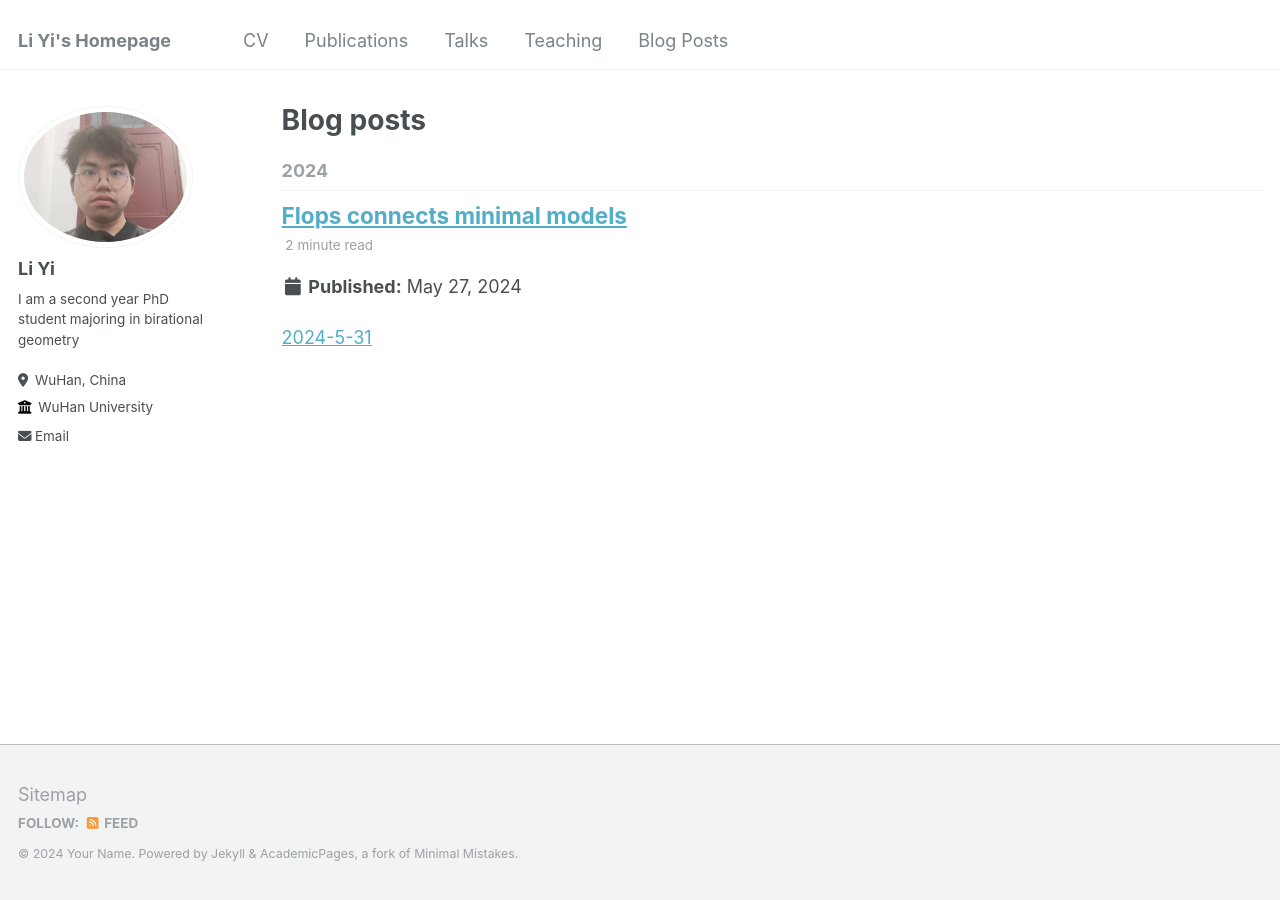
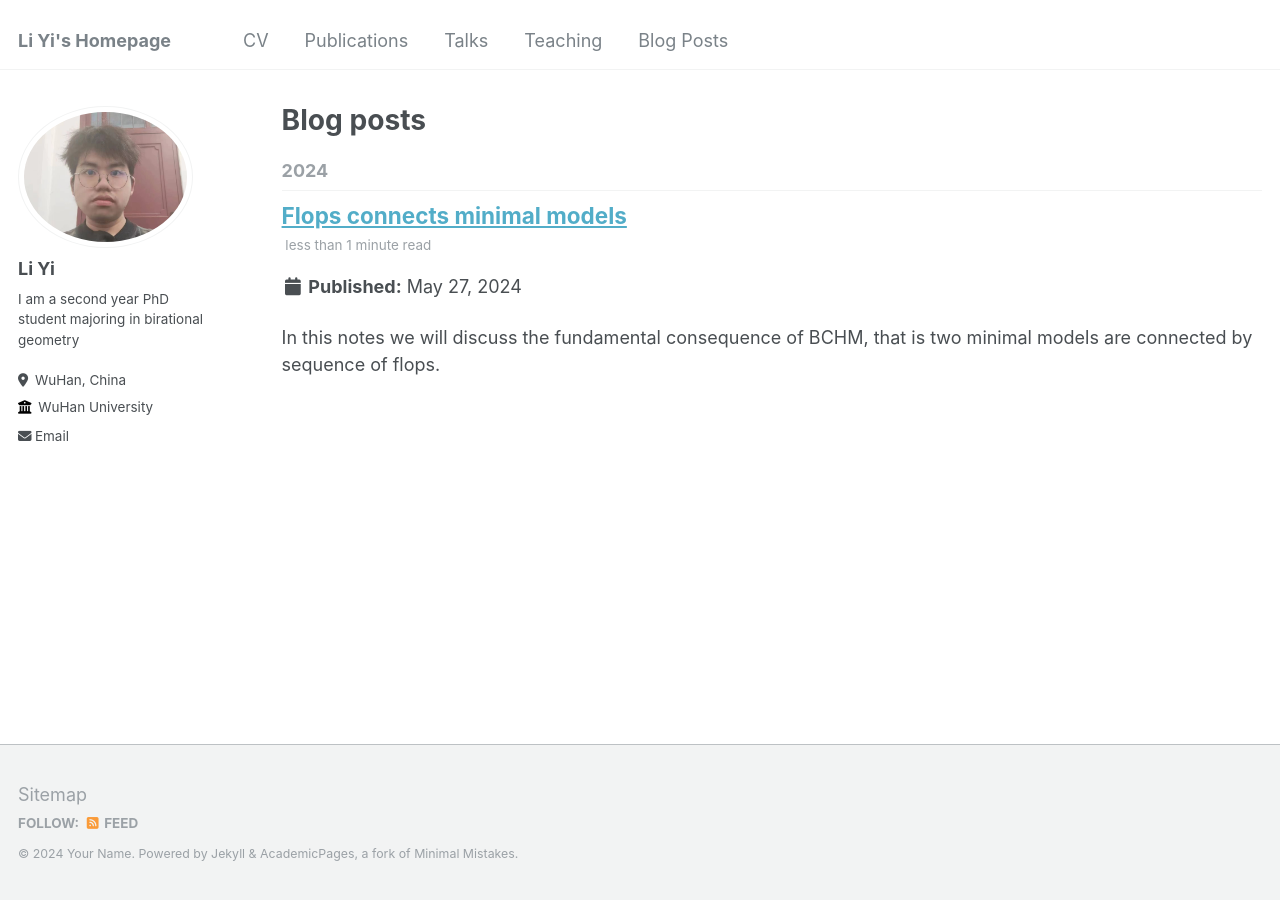
Before and after one commit to YiLimath/YiLimath.github.io, a Jekyll site: the page built from _pages/year-archive.html, in a window 1280 px wide. Built offline with Jekyll 4.4.1, drawn with Linux system fonts in a browser that asks for light colours; some of the changed lines change nothing that is shown.

Commit message:
Update 2024-05-27-blog-post-1.md

```diff
--- a/_posts/2024-05-27-blog-post-1.md
+++ b/_posts/2024-05-27-blog-post-1.md
@@ -1,40 +1,9 @@
 ---
 title: 'Flops connects minimal models'
 date: 2024-05-27
-permalink: /posts/2024/05/Flops-connect-minimal-models/
+permalink: /files/2023.10.14.pdf
 tags:
   - Birational geometry
 ---
 
-[2024-5-31](https://yilimath.github.io/)
-
-### Statement of the theorem
-
-Let $\pi:X \to U$ be projective morphism between normal variety, with $(X,\Delta)$ being KLT and $\Delta$ being big over $U$. Assume $X,Y_1,Y_2$ are $\mathbb{Q}$-factorial.
-
-Assume $\phi_i:X  \dashrightarrow Y_i$ for $i = 1,2$ be two minimal model for $(X,\Delta)$ over $U$. Let $\Gamma_i  = (\phi_i)_* \Delta$. Then $Y_1 \dashrightarrow Y_2$ is a composition of $(K_{Y_i}+\Gamma_i)$-flop over $U$.
-
-To be more precise, there exist an effective $\mathbf{Q}$-divisor $H$ on $X$ such that $(X, \Delta+D)$ is KLT and a factorization of the birational map
-$$\alpha : X=X_0 \dashrightarrow X_1 \dashrightarrow \cdots \dashrightarrow X_t=X^{\prime} $$
-which satisfy the following conditions:
-(1) $\alpha_i: X_{i-1} \dashrightarrow X_i(1 \leq i \leq t)$ is a flip for the pair $\left(X_i, \Gamma_i+D_i\right)$ over $S$, where $\Gamma_i$ and $D_i$ are strict transforms of $B$ and $D$, respectively. (so that $-(K_{X_i}+\Gamma_i+D_i)$ is ample over $S$ and )
-(2) $\alpha_i$ is crepant for $K_{X_{i-1}}+\Gamma_{i-1}$ in the sense that the pull-backs of $K_{X_{i-1}}+\Gamma_{i-1}$ and $K_{X_i}+\Gamma_i$ coincide on a common log resolution. (so that it's a flop)
-
-
-Before proving the theorem. Let me make few remarks:
-
-> Remark 1. Flops are simplest isomorphism in codimension 1, and it will preserve many nice properties, therefore two minimal models are connected in a simpest way.
-
-> Remark 2. It's conjectured to be true w/o the nef assumption see [1]. And it has been proved that in the toric case this is true.
-
-### Proof.
-
-First we have the birational map between 2 different minimal models over $U$, with the ample model (log canonical model) $Z$, we will replace the base by the ample model, by [2, Lemma 3.6.5.] we have $K_{Y_i} + \Gamma_i\equiv_Z 0, \quad i = 1,2$. We then pick an ample divisor $H_2$ on $Y_2$ and denote the strict transform on $Y_1$. Since being KLT is an open condition, if we scale the coefficient to be sufficient small, then $K_{Y_1} + \Gamma_1 +H_1$ is still KLT.
-
-We then run the $K_{Y_1} + \Gamma_1 + H_1$-MMP with scaling of a general ample divisor $A$, by standard result of BCHM the minimal model program will terminates at $(Y', \Gamma')$ with $K_{Y'} + \Gamma' + H'$ being nef and by the base point free theorem it's also semi-ample. Thus there is a canonical morphism into the
-
-
-### References
-[1] ,
-
-[2]
+In this notes we will discuss the fundamental consequence of BCHM, that is two minimal models are connected by sequence of flops.
```
